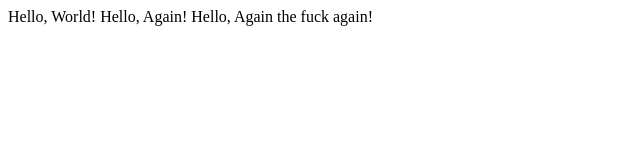
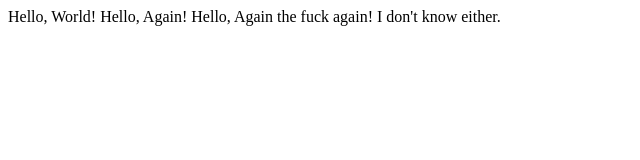
Before and after one commit to Geraldine726/lecture0, a plain HTML site: page index.htm in a window 1280 px wide. Shown: the whole page, without its empty margins (0-640 px from the left). Drawn offline with Linux system fonts and the light colour scheme.

Commit message:
Update index.htm

```diff
--- a/index.htm
+++ b/index.htm
@@ -7,5 +7,6 @@
 	Hello, World!
 	Hello, Again!
 	Hello, Again the fuck again!
+	I don't know either.
 </body>
 </html>
```
